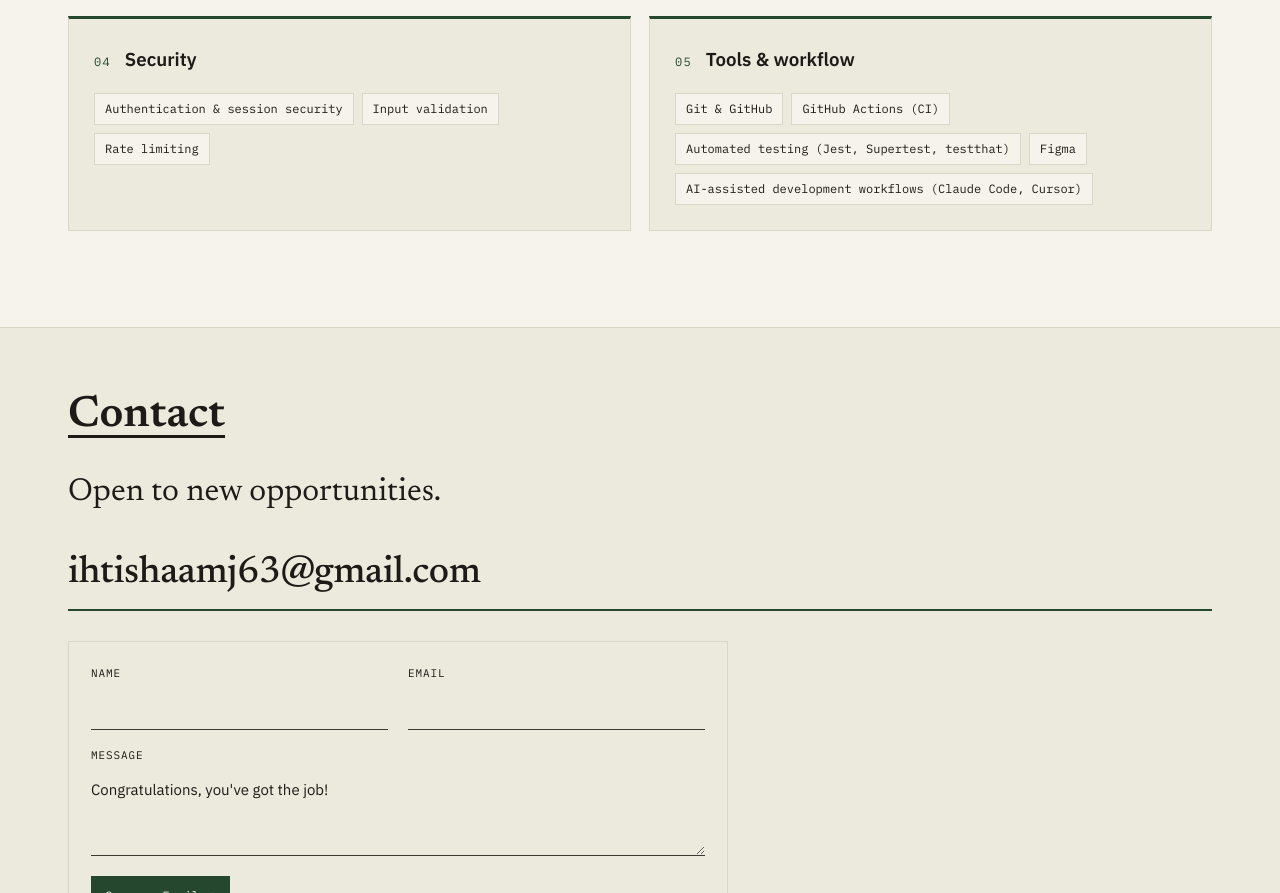
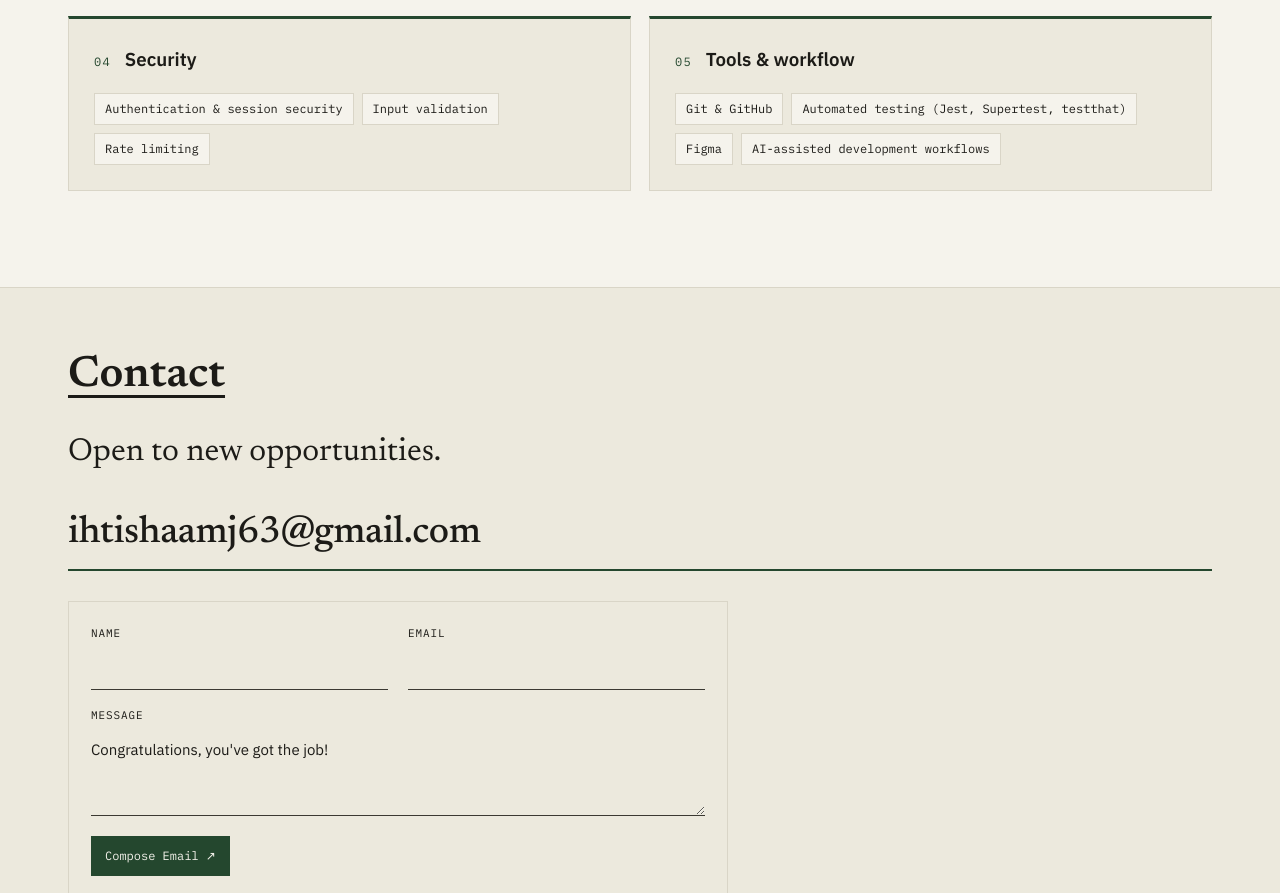
Before and after one commit to ihtishaamj63-web/ihtishaam-portfolio, a Vue app: page / in a window 1280 px wide. Shown: the part 4079-4972 px from the top of the page. Built offline with nearby package versions, Linux system fonts and the light colour scheme.

Commit message:
Simplify skills list

```diff
--- a/src/data/skills.js
+++ b/src/data/skills.js
@@ -51,10 +51,9 @@ export const skillGroups = [
     title: 'Tools & workflow',
     items: [
       'Git & GitHub',
-      'GitHub Actions (CI)',
-      'Automated testing (Jest, Supertest, testthat)',
+            'Automated testing (Jest, Supertest, testthat)',
       'Figma',
-      'AI-assisted development workflows (Claude Code, Cursor)',
+      'AI-assisted development workflows',
     ],
   },
 ]
```
